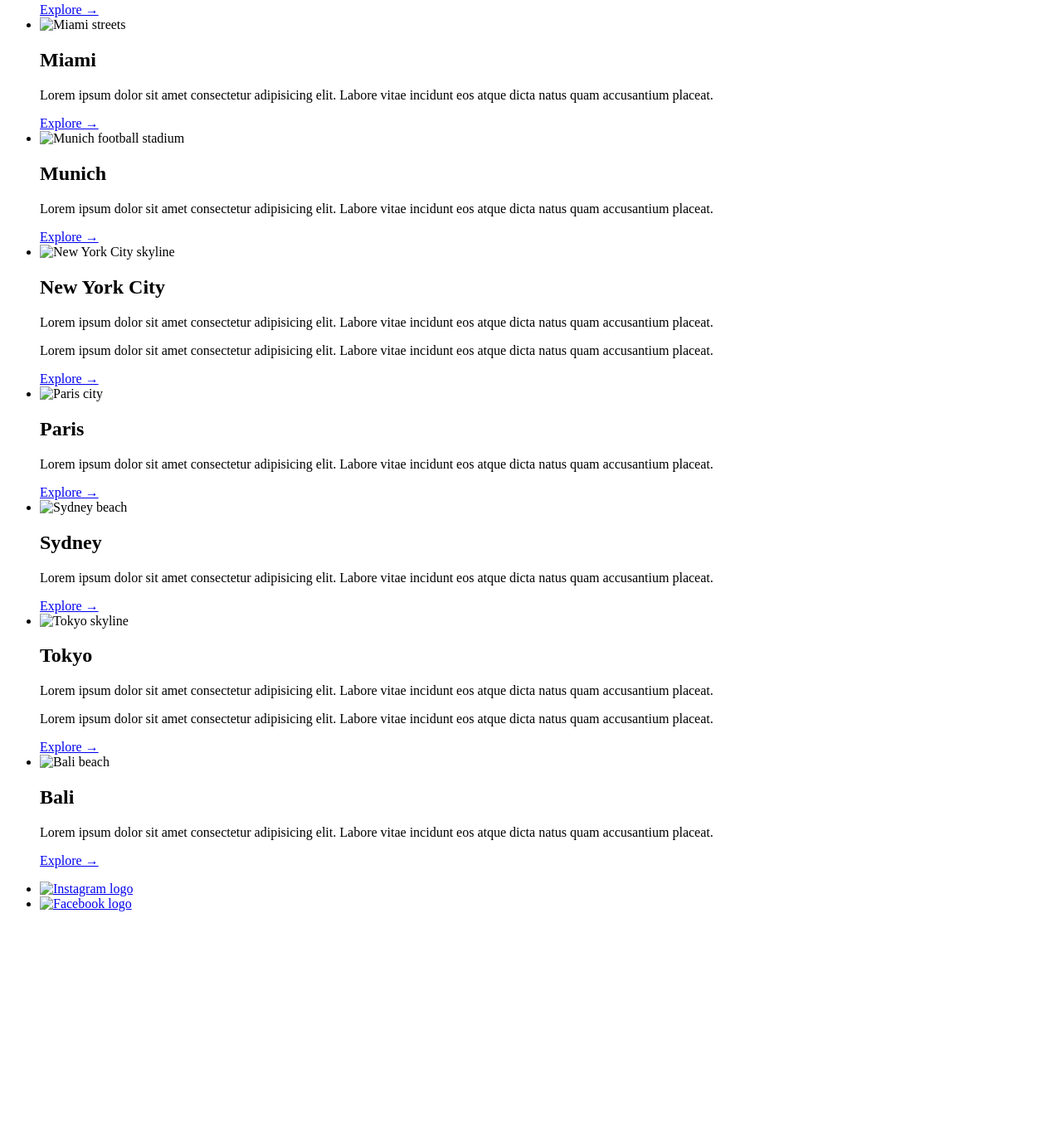
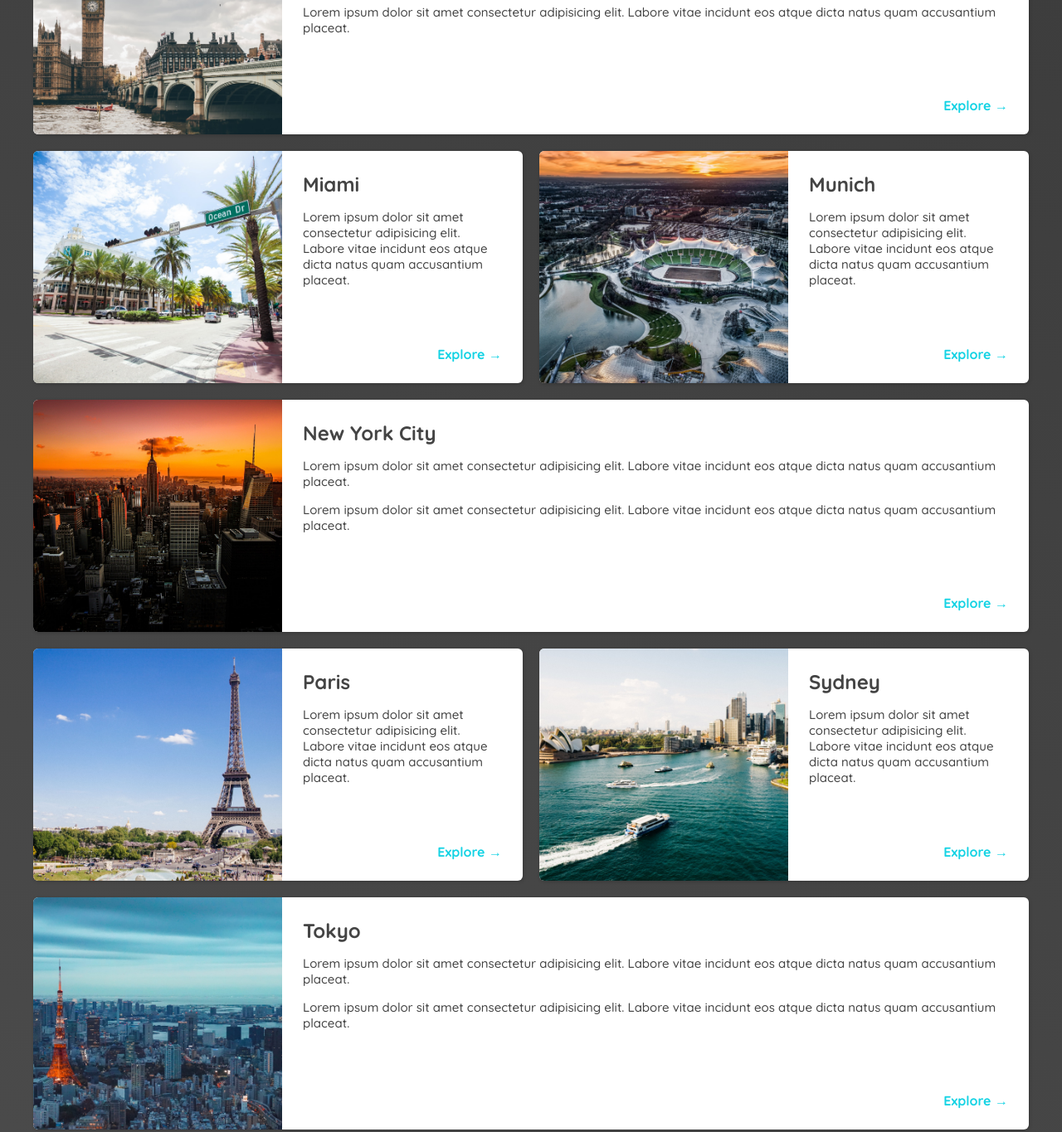
Before and after one commit to Abeer-4220/my-travel-logs, a plain HTML site: page places.html in a window 1280 px wide. Shown: the part 517-1882 px from the top of the page at 83% size. Before the commit the page ends 1632 px from the top, so only its background shows below. Drawn offline with Linux system fonts and the light colour scheme; the site is published under a folder, as on GitHub Pages, so addresses that start at the root find nothing.

Commit message:
File name updated

```diff
--- a/html/index.html
+++ b/index.html
@@ -4,12 +4,12 @@
 <head>
   <meta charset="UTF-8" />
   <meta name="viewport" content="width=device-width, initial-scale=1.0" />
-  <link rel="icon" type="image/png" sizes="16x16" href="/images/favicon.ico">
+  <link rel="icon" type="image/png" sizes="16x16" href="images/favicon.ico">
   <link
     href="https://fonts.googleapis.com/css2?family=Raleway:wght@700&family=Oleo+Script:wght@700&family=Quicksand:wght@300;500;700&display=swap"
     rel="stylesheet" />
-  <link rel="stylesheet" href="/css/shared.css" />
-  <link rel="stylesheet" href="/css/styles.css" />
+  <link rel="stylesheet" href="css/shared.css" />
+  <link rel="stylesheet" href="css/styles.css" />
   <title>Travel Goals</title>
 </head>
 
@@ -41,15 +41,15 @@
       <h2>Highlights</h2>
       <ul id="destinations">
         <li class="destination">
-          <img src="/images/miami.jpg" alt="Miami City Image" />
+          <img src="images/miami.jpg" alt="Miami City Image" />
           <p>Miami <strong>USA</strong></p>
         </li>
         <li class="destination">
-          <img src="/images/munich.jpg" alt="Munich City Image" />
+          <img src="images/munich.jpg" alt="Munich City Image" />
           <p>Munich <strong>Germany</strong></p>
         </li>
         <li class="destination">
-          <img src="/images/barcelona.jpg" alt="Barcelona City Image" />
+          <img src="images/barcelona.jpg" alt="Barcelona City Image" />
           <p>Barcelona <strong>Spain</strong></p>
         </li>
       </ul>
@@ -58,10 +58,10 @@
   <footer>
     <ul>
       <li>
-        <a href="https://www.instagram.com"><img src="/social-icon/insta.png" alt="Instagram logo" /></a>
+        <a href="https://www.instagram.com"><img src="social-icon/insta.png" alt="Instagram logo" /></a>
       </li>
       <li>
-        <a href="https://www.facebook.com"><img src="/social-icon/facebook.png" alt="Facebook logo" /></a>
+        <a href="https://www.facebook.com"><img src="social-icon/facebook.png" alt="Facebook logo" /></a>
       </li>
     </ul>
   </footer>
--- a/html/places.html
+++ b/places.html
@@ -4,12 +4,12 @@
 <head>
     <meta charset="UTF-8" />
     <meta name="viewport" content="width=device-width, initial-scale=1.0" />
-    <link rel="icon" type="image/png" sizes="16x16" href="/images/favicon.ico">
+    <link rel="icon" type="image/png" sizes="16x16" href="images/favicon.ico">
     <link
         href="https://fonts.googleapis.com/css2?family=Raleway:wght@700&family=Oleo+Script:wght@700&family=Quicksand:wght@300;500;700&display=swap"
         rel="stylesheet" />
-    <link rel="stylesheet" href="/css/shared.css" />
-    <link rel="stylesheet" href="/css/places.css" />
+    <link rel="stylesheet" href="css/shared.css" />
+    <link rel="stylesheet" href="css/places.css" />
     <title>Travel Goals</title>
 </head>
 
@@ -32,7 +32,7 @@
     <main>
         <ul>
             <li>
-                <img src="/images/barcelona.jpg" alt="City of Barcelona" />
+                <img src="images/barcelona.jpg" alt="City of Barcelona" />
                 <div class="item-content">
                     <div>
                         <h2>Barcelona</h2>
@@ -47,7 +47,7 @@
                 </div>
             </li>
             <li>
-                <img src="/images/hawaii.jpg" alt="Hawaii beach" />
+                <img src="images/hawaii.jpg" alt="Hawaii beach" />
                 <div class="item-content">
                     <div>
                         <h2>Hawaii</h2>
@@ -62,7 +62,7 @@
                 </div>
             </li>
             <li>
-                <img src="/images/london.jpg" alt="London city" />
+                <img src="images/london.jpg" alt="London city" />
                 <div class="item-content">
                     <div>
                         <h2>London</h2>
@@ -81,7 +81,7 @@
                 </div>
             </li>
             <li>
-                <img src="/images/miami.jpg" alt="Miami streets" />
+                <img src="images/miami.jpg" alt="Miami streets" />
                 <div class="item-content">
                     <div>
                         <h2>Miami</h2>
@@ -96,7 +96,7 @@
                 </div>
             </li>
             <li>
-                <img src="/images/munich.jpg" alt="Munich football stadium" />
+                <img src="images/munich.jpg" alt="Munich football stadium" />
                 <div class="item-content">
                     <div>
                         <h2>Munich</h2>
@@ -111,7 +111,7 @@
                 </div>
             </li>
             <li>
-                <img src="/images/new-york-city.jpg" alt="New York City skyline" />
+                <img src="images/new-york-city.jpg" alt="New York City skyline" />
                 <div class="item-content">
                     <div>
                         <h2>New York City</h2>
@@ -130,7 +130,7 @@
                 </div>
             </li>
             <li>
-                <img src="/images/paris.jpg" alt="Paris city" />
+                <img src="images/paris.jpg" alt="Paris city" />
                 <div class="item-content">
                     <div>
                         <h2>Paris</h2>
@@ -145,7 +145,7 @@
                 </div>
             </li>
             <li>
-                <img src="/images/sydney.jpg" alt="Sydney beach" />
+                <img src="images/sydney.jpg" alt="Sydney beach" />
                 <div class="item-content">
                     <div>
                         <h2>Sydney</h2>
@@ -160,7 +160,7 @@
                 </div>
             </li>
             <li>
-                <img src="/images/tokyo.jpg" alt="Tokyo skyline" />
+                <img src="images/tokyo.jpg" alt="Tokyo skyline" />
                 <div class="item-content">
                     <div>
                         <h2>Tokyo</h2>
@@ -179,7 +179,7 @@
                 </div>
             </li>
             <li>
-                <img src="/images/bali.jpg" alt="Bali beach" />
+                <img src="images/bali.jpg" alt="Bali beach" />
                 <div class="item-content">
                     <div>
                         <h2>Bali</h2>
@@ -198,10 +198,10 @@
     <footer>
         <ul>
             <li>
-                <a href="https://www.instagram.com"><img src="/social-icon/insta.png" alt="Instagram logo" /></a>
+                <a href="https://www.instagram.com"><img src="social-icon/insta.png" alt="Instagram logo" /></a>
             </li>
             <li>
-                <a href="https://www.facebook.com"><img src="/social-icon/facebook.png" alt="Facebook logo" /></a>
+                <a href="https://www.facebook.com"><img src="social-icon/facebook.png" alt="Facebook logo" /></a>
             </li>
         </ul>
     </footer>
```
